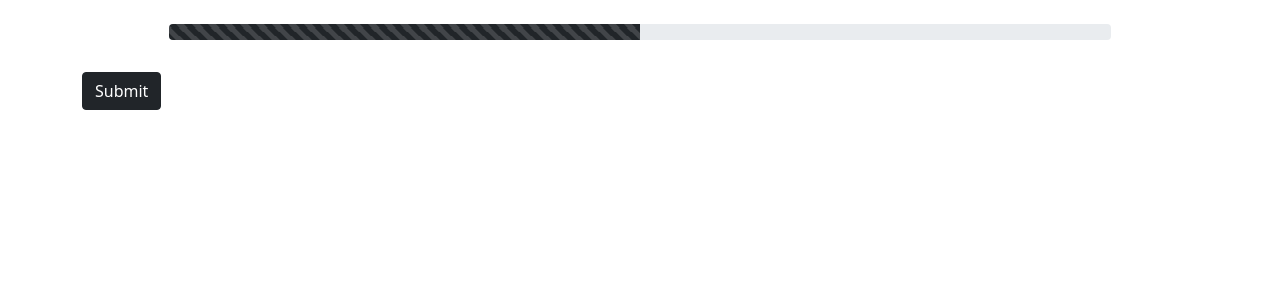
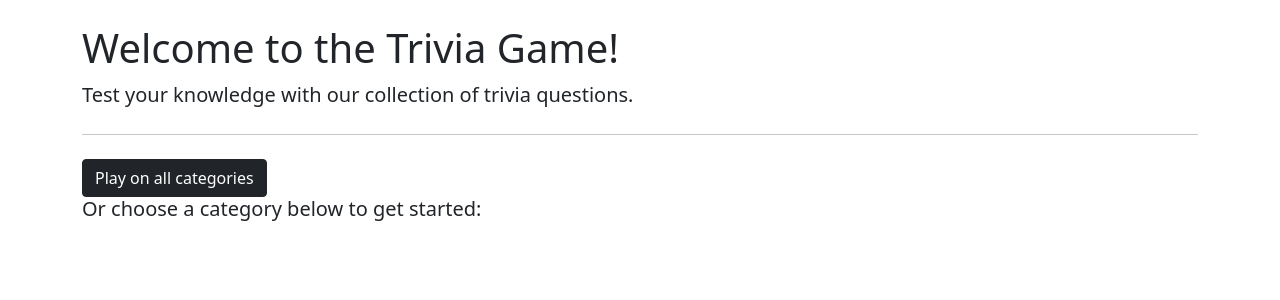
Before and after one commit to Haki-Malai/flask-triviamaster, a Flask app: page / in a window 1280 px wide. Shown: the part 56-356 px from the top of the page. Run offline with Flask 3, Linux system fonts and the light colour scheme; data that the repository does not hold is empty; some libraries are stand-ins or nearby versions.

Commit message:
Add a category page
This commit adds a category page to the trivia game.

The category page is a list of all the categories in the database.

The user can click on a category to start a game with questions from that category.

```diff
--- a/app/templates/base.html
+++ b/app/templates/base.html
@@ -36,6 +36,7 @@
         </div>
       </div>
     </nav>
+    <br>
     <div class="container-fluid">
       {% with messages = get_flashed_messages() %}
         {% if messages %}
--- a/app/templates/index.html
+++ b/app/templates/index.html
@@ -1,23 +1,27 @@
 {% extends "base.html" %}
 
 {% block content %}
-<div class="question">
-  <div class="progress" style="width: 75%; margin: 2em;" >
-    <div style="width: 50%" class="progress-bar progress-bar-striped progress-bar-animated bg-dark" role="progressbar" aria-valuenow="75" aria-valuemin="0" aria-valuemax="100"></div>
+  <div class="container">
+    <div class="jumbotron">
+      <h1>Welcome to the Trivia Game!</h1>
+      <p class="lead">Test your knowledge with our collection of trivia questions.</p>
+      <hr class="my-4">
+      <a href="/sports" class="btn btn-dark h-50">Play on all categories</a>
+      <br>
+      <h5>Or choose a category below to get started:</h5>
+      <div class="row row-cols-1 row-cols-md-3 g-4">
+        {% for category in categories %}
+        <div class="col-md-4">
+          <div class="card border-light mb-3 bg-dark h-100">
+            <div class="card-body">
+              <h5 class="card-title text-light">{{ category.name }}</h5>
+              <p class="card-text text-light ">Questions about sports and athletics.</p>
+              <a href="/sports" class="btn btn-light">Play Now</a>
+            </div>
+          </div>
+        </div>
+        {% endfor %}
+      </div>
+    </div>
   </div>
-  <div class="container">
-    <h2>{{ question.body }}</h2>
-    <form method="POST" action="{{ url_for('main.index', question_id=question.id) }}">
-      {% for answer in question.answers %}
-        <div class="form-check">
-          <input class="form-check-input bg-dark" type="radio" name="answer" id="answer{{ answer.id }}" value="{{ answer.id }}" required>
-          <label class="form-check-label" for="answer{{ answer.id }}">
-            {{ answer.body }}
-          </label>
-        </div>
-      {% endfor %}
-      <button type="submit" class="btn btn-dark">Submit</button>
-    </form>
-  </div>
-</div>
 {% endblock %}
```
Also changed, not shown: app/templates/questions.html (added, +23 -0 lines).
